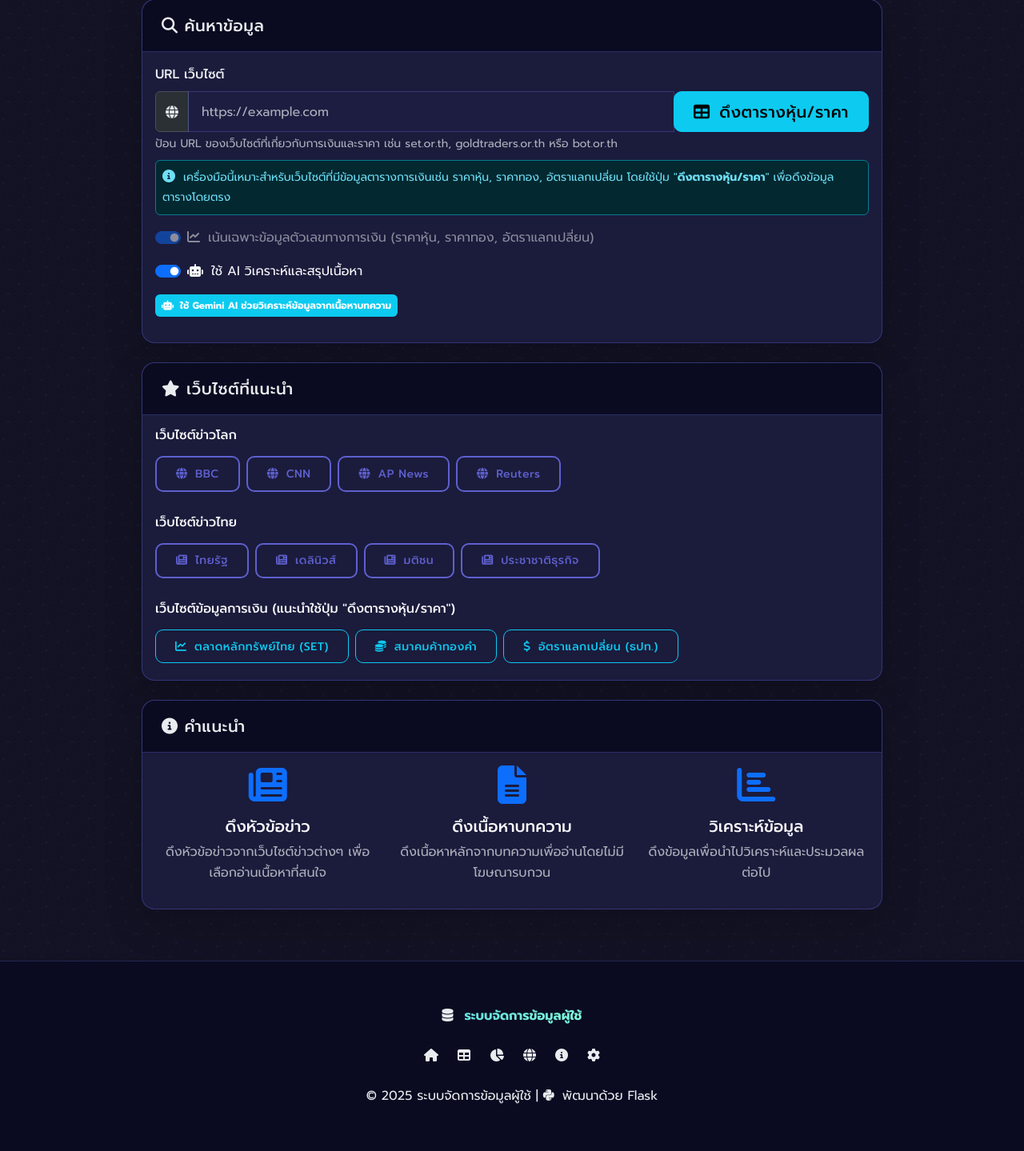
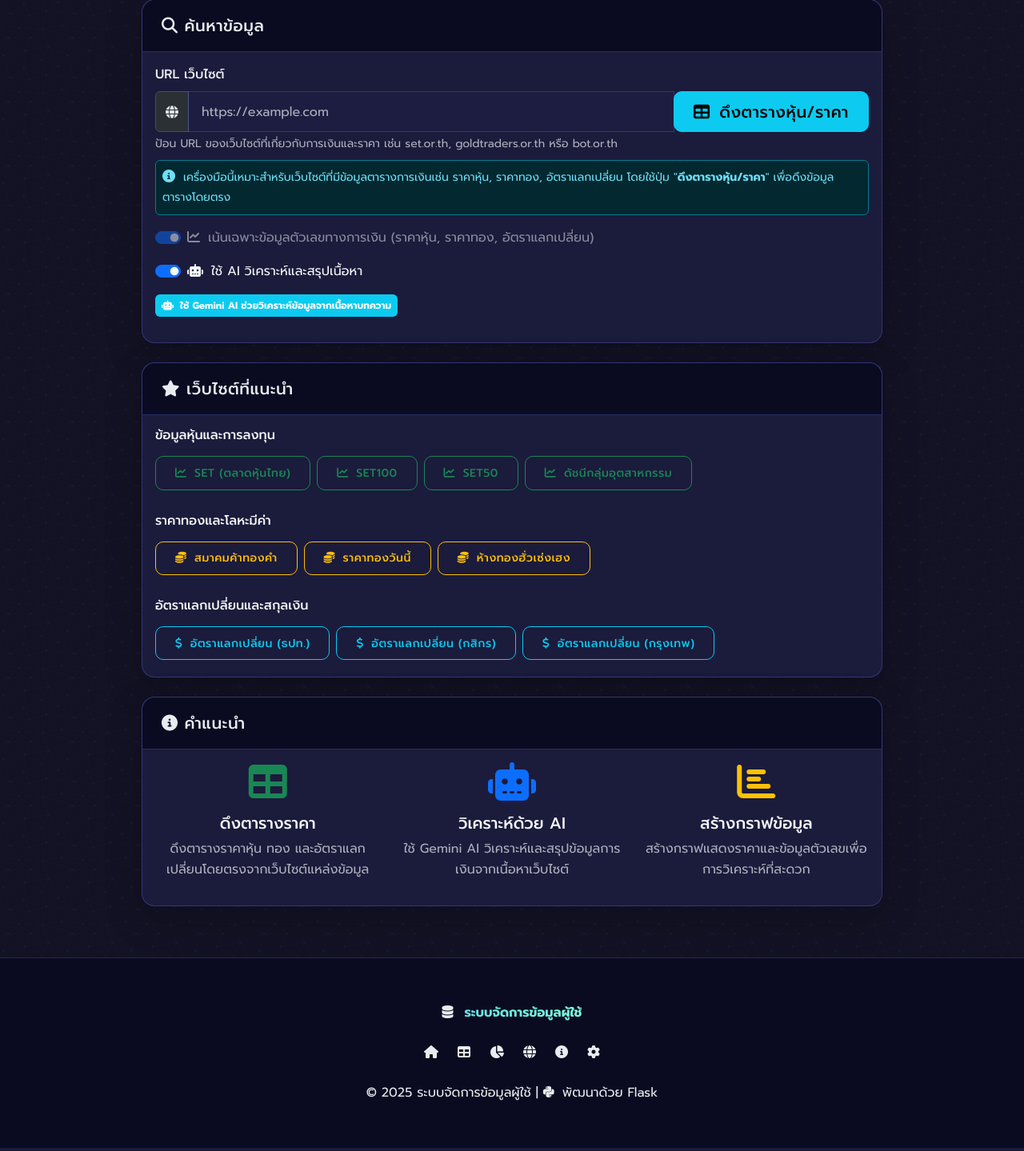
Before and after one commit to Z2ZATL/Data-and-Table-Management-System, a Flask app: page /scraping in a window 1280 px wide. Shown: the part 471-1910 px from the top of the page at 80% size. Run offline with Flask 3, Linux system fonts and the light colour scheme; some libraries are stand-ins or nearby versions.

Commit message:
Refocus web scraping page to feature stock and gold price data sources
Modify scraping_new.html to display stock and gold prices instead of world news.

Replit-Commit-Author: Agent
Replit-Commit-Session-Id: 76e30050-908c-4ba2-9784-feabebc2bc6b
Replit-Commit-Screenshot-Url: https://storage.googleapis.com/screenshot-production-us-central1/b77ec35e-a0c3-4ccc-99bb-1031653fc1ca/d01fbe9d-5f7c-47c5-be5f-03d423c74e90.jpg

```diff
--- a/templates/scraping_new.html
+++ b/templates/scraping_new.html
@@ -271,48 +271,45 @@
                     <h5 class="card-title mb-0"><i class="fas fa-star me-2"></i>เว็บไซต์ที่แนะนำ</h5>
                 </div>
                 <div class="card-body">
-                    <h6 class="mb-3">เว็บไซต์ข่าวโลก</h6>
+                    <h6 class="mb-3">ข้อมูลหุ้นและการลงทุน</h6>
                     <div class="d-flex flex-wrap gap-2 mb-4">
-                        <button type="button" class="btn btn-outline-primary btn-sm website-shortcut headline-site" data-url="https://www.bbc.com">
-                            <i class="fas fa-globe me-1"></i> BBC
+                        <button type="button" class="btn btn-outline-success btn-sm website-shortcut table-site" data-url="https://www.set.or.th/th/market/index/set/overview">
+                            <i class="fas fa-chart-line me-1"></i> SET (ตลาดหุ้นไทย)
                         </button>
-                        <button type="button" class="btn btn-outline-primary btn-sm website-shortcut headline-site" data-url="https://edition.cnn.com">
-                            <i class="fas fa-globe me-1"></i> CNN
+                        <button type="button" class="btn btn-outline-success btn-sm website-shortcut table-site" data-url="https://marketdata.set.or.th/mkt/sectorquotation.do?sector=SET100&language=th&country=TH">
+                            <i class="fas fa-chart-line me-1"></i> SET100
                         </button>
-                        <button type="button" class="btn btn-outline-primary btn-sm website-shortcut headline-site" data-url="https://apnews.com">
-                            <i class="fas fa-globe me-1"></i> AP News
+                        <button type="button" class="btn btn-outline-success btn-sm website-shortcut table-site" data-url="https://www.set.or.th/th/market/index/set50/overview">
+                            <i class="fas fa-chart-line me-1"></i> SET50
                         </button>
-                        <button type="button" class="btn btn-outline-primary btn-sm website-shortcut headline-site" data-url="https://www.reuters.com">
-                            <i class="fas fa-globe me-1"></i> Reuters
+                        <button type="button" class="btn btn-outline-success btn-sm website-shortcut table-site" data-url="https://marketdata.set.or.th/mkt/sectorialindices.do?language=th&country=TH">
+                            <i class="fas fa-chart-line me-1"></i> ดัชนีกลุ่มอุตสาหกรรม
                         </button>
                     </div>
 
-                    <h6 class="mb-3">เว็บไซต์ข่าวไทย</h6>
+                    <h6 class="mb-3">ราคาทองและโลหะมีค่า</h6>
                     <div class="d-flex flex-wrap gap-2 mb-4">
-                        <button type="button" class="btn btn-outline-primary btn-sm website-shortcut headline-site" data-url="https://www.thairath.co.th">
-                            <i class="fas fa-newspaper me-1"></i> ไทยรัฐ
+                        <button type="button" class="btn btn-outline-warning btn-sm website-shortcut table-site" data-url="https://www.goldtraders.or.th">
+                            <i class="fas fa-coins me-1"></i> สมาคมค้าทองคำ
                         </button>
-                        <button type="button" class="btn btn-outline-primary btn-sm website-shortcut headline-site" data-url="https://www.dailynews.co.th">
-                            <i class="fas fa-newspaper me-1"></i> เดลินิวส์
+                        <button type="button" class="btn btn-outline-warning btn-sm website-shortcut table-site" data-url="https://xn--42cah7d0cxcvbbb9x.com">
+                            <i class="fas fa-coins me-1"></i> ราคาทองวันนี้
                         </button>
-                        <button type="button" class="btn btn-outline-primary btn-sm website-shortcut headline-site" data-url="https://www.matichon.co.th">
-                            <i class="fas fa-newspaper me-1"></i> มติชน
-                        </button>
-                        <button type="button" class="btn btn-outline-primary btn-sm website-shortcut headline-site" data-url="https://www.prachachat.net">
-                            <i class="fas fa-newspaper me-1"></i> ประชาชาติธุรกิจ
+                        <button type="button" class="btn btn-outline-warning btn-sm website-shortcut table-site" data-url="https://www.hua-seng-heng.com/gold-price">
+                            <i class="fas fa-coins me-1"></i> ห้างทองฮั่วเซ่งเฮง
                         </button>
                     </div>
 
-                    <h6 class="mb-3">เว็บไซต์ข้อมูลการเงิน (แนะนำใช้ปุ่ม "ดึงตารางหุ้น/ราคา")</h6>
+                    <h6 class="mb-3">อัตราแลกเปลี่ยนและสกุลเงิน</h6>
                     <div class="d-flex flex-wrap gap-2">
-                        <button type="button" class="btn btn-outline-info btn-sm website-shortcut table-site" data-url="https://www.set.or.th/th/market/index/set/overview">
-                            <i class="fas fa-chart-line me-1"></i> ตลาดหลักทรัพย์ไทย (SET)
-                        </button>
-                        <button type="button" class="btn btn-outline-info btn-sm website-shortcut table-site" data-url="https://www.goldtraders.or.th">
-                            <i class="fas fa-coins me-1"></i> สมาคมค้าทองคำ
-                        </button>
                         <button type="button" class="btn btn-outline-info btn-sm website-shortcut table-site" data-url="https://www.bot.or.th/thai/statistics/financialmarkets/exchangerate/_layouts/application/exchangerate/exchangerate.aspx">
                             <i class="fas fa-dollar-sign me-1"></i> อัตราแลกเปลี่ยน (ธปท.)
+                        </button>
+                        <button type="button" class="btn btn-outline-info btn-sm website-shortcut table-site" data-url="https://www.kasikornbank.com/th/rate/pages/forex.aspx">
+                            <i class="fas fa-dollar-sign me-1"></i> อัตราแลกเปลี่ยน (กสิกร)
+                        </button>
+                        <button type="button" class="btn btn-outline-info btn-sm website-shortcut table-site" data-url="https://www.bangkokbank.com/th-TH/Personal/Other-Services/View-Rates/Foreign-Exchange-Rates">
+                            <i class="fas fa-dollar-sign me-1"></i> อัตราแลกเปลี่ยน (กรุงเทพ)
                         </button>
                     </div>
                 </div>
@@ -327,23 +324,23 @@
                     <div class="row">
                         <div class="col-md-4">
                             <div class="text-center mb-3 mb-md-0">
-                                <i class="fas fa-newspaper fa-3x mb-3 text-primary"></i>
-                                <h5>ดึงหัวข้อข่าว</h5>
-                                <p class="text-muted">ดึงหัวข้อข่าวจากเว็บไซต์ข่าวต่างๆ เพื่อเลือกอ่านเนื้อหาที่สนใจ</p>
+                                <i class="fas fa-table fa-3x mb-3 text-success"></i>
+                                <h5>ดึงตารางราคา</h5>
+                                <p class="text-muted">ดึงตารางราคาหุ้น ทอง และอัตราแลกเปลี่ยนโดยตรงจากเว็บไซต์แหล่งข้อมูล</p>
                             </div>
                         </div>
                         <div class="col-md-4">
                             <div class="text-center mb-3 mb-md-0">
-                                <i class="fas fa-file-alt fa-3x mb-3 text-primary"></i>
-                                <h5>ดึงเนื้อหาบทความ</h5>
-                                <p class="text-muted">ดึงเนื้อหาหลักจากบทความเพื่ออ่านโดยไม่มีโฆษณารบกวน</p>
+                                <i class="fas fa-robot fa-3x mb-3 text-primary"></i>
+                                <h5>วิเคราะห์ด้วย AI</h5>
+                                <p class="text-muted">ใช้ Gemini AI วิเคราะห์และสรุปข้อมูลการเงินจากเนื้อหาเว็บไซต์</p>
                             </div>
                         </div>
                         <div class="col-md-4">
                             <div class="text-center">
-                                <i class="fas fa-chart-bar fa-3x mb-3 text-primary"></i>
-                                <h5>วิเคราะห์ข้อมูล</h5>
-                                <p class="text-muted">ดึงข้อมูลเพื่อนำไปวิเคราะห์และประมวลผลต่อไป</p>
+                                <i class="fas fa-chart-bar fa-3x mb-3 text-warning"></i>
+                                <h5>สร้างกราฟข้อมูล</h5>
+                                <p class="text-muted">สร้างกราฟแสดงราคาและข้อมูลตัวเลขเพื่อการวิเคราะห์ที่สะดวก</p>
                             </div>
                         </div>
                     </div>
```
